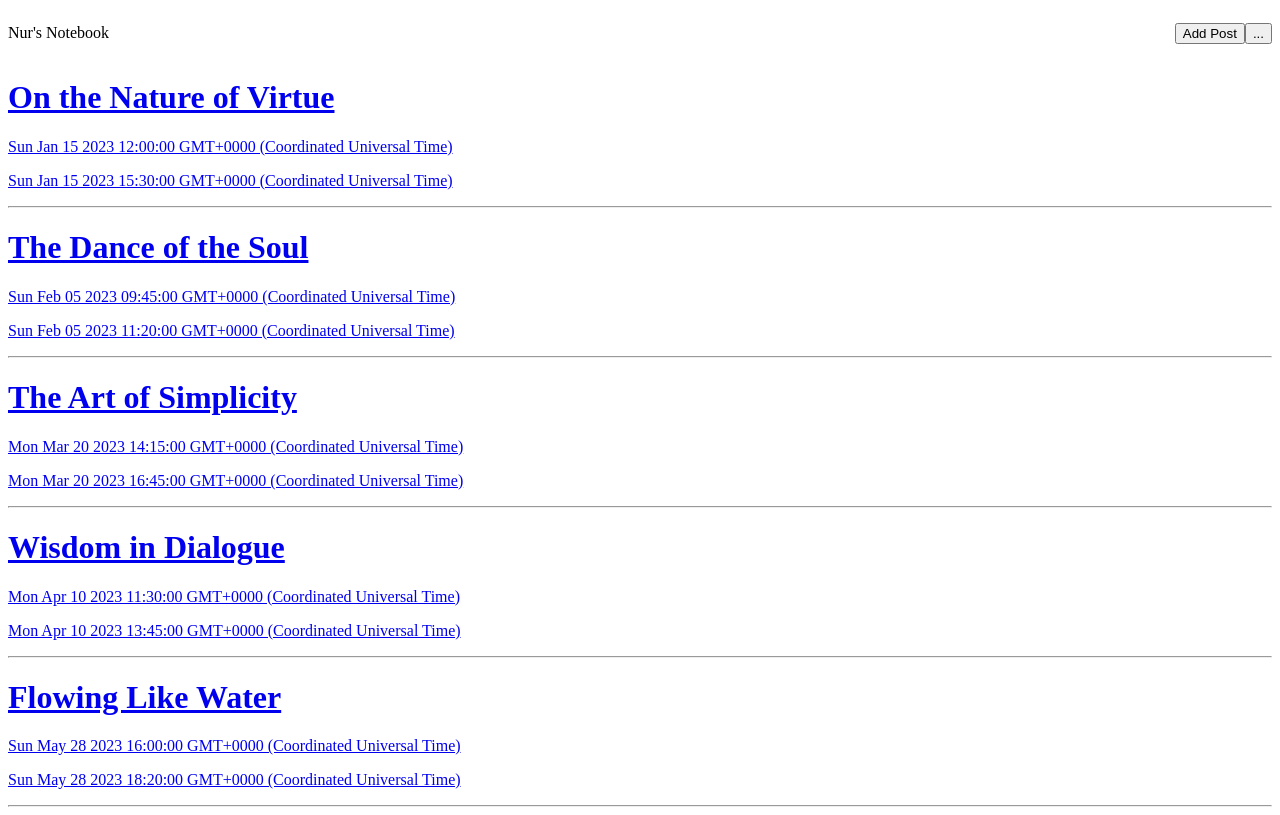
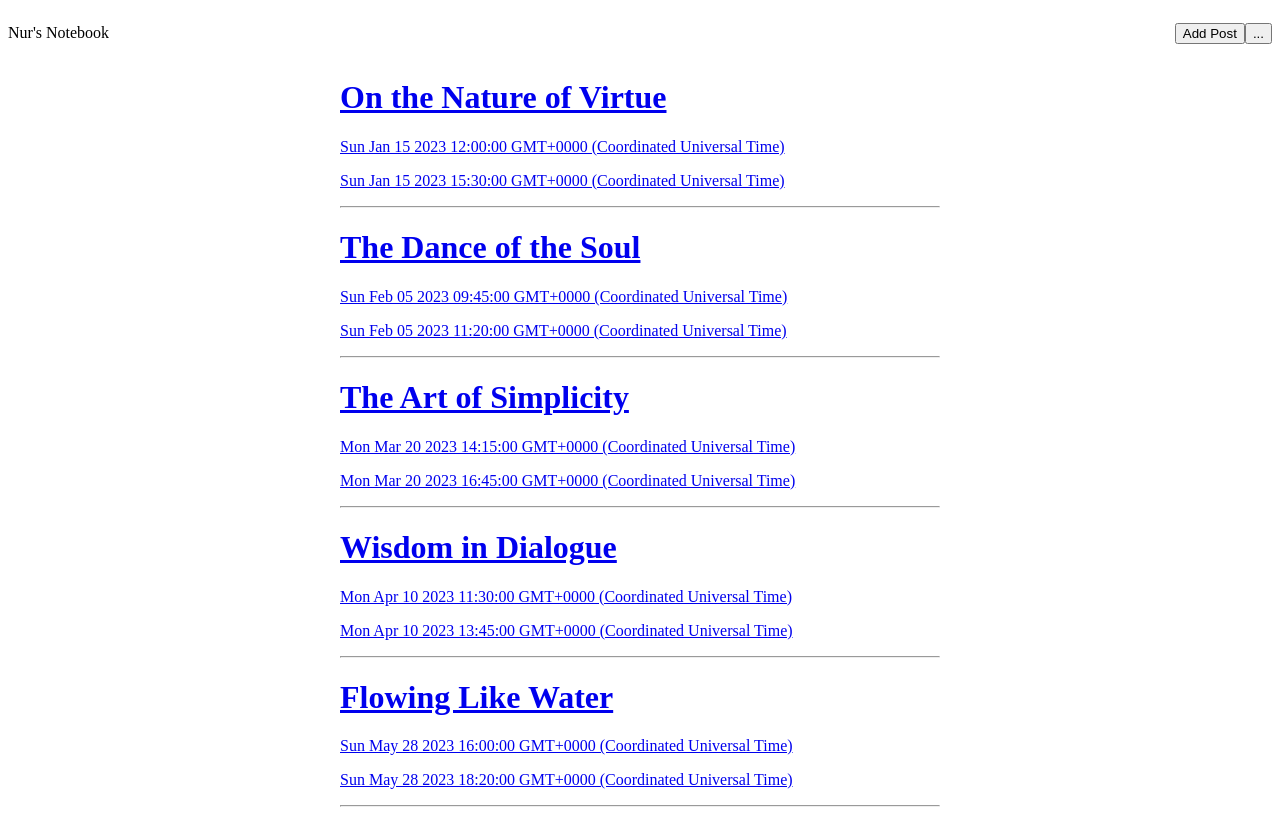
Before and after one commit to NurSalaam/journal, a React (Create React App) app: page /home in a window 1280 px wide. Built offline with nearby package versions, Linux system fonts and the light colour scheme.

Commit message:
Add basic styling to PostList

```diff
--- a/src/features/PostList/PostList.css
+++ b/src/features/PostList/PostList.css
@@ -0,0 +1,5 @@
+.post-list {
+  max-width: 600px;
+  width: 100%;
+  margin: 0 auto;
+}
--- a/src/features/PostList/components/PostList.tsx
+++ b/src/features/PostList/components/PostList.tsx
@@ -1,6 +1,7 @@
 import React from "react";
 import Post from "../../../types/Post";
 import PostListItem from "./PostListItem";
+import "../PostList.css";
 
 type PostListProps = {
   posts: Post[];
@@ -8,7 +9,7 @@ type PostListProps = {
 
 const PostList: React.FC<PostListProps> = ({ posts }) => {
   return (
-    <>
+    <div className="post-list">
       {posts.map((post) => {
         return (
           <div key={post.id}>
@@ -17,7 +18,7 @@ const PostList: React.FC<PostListProps> = ({ posts }) => {
           </div>
         );
       })}
-    </>
+    </div>
   );
 };
 
```
Also changed, not shown: src/features/Post/Post.tsx (+18 -0 lines).
